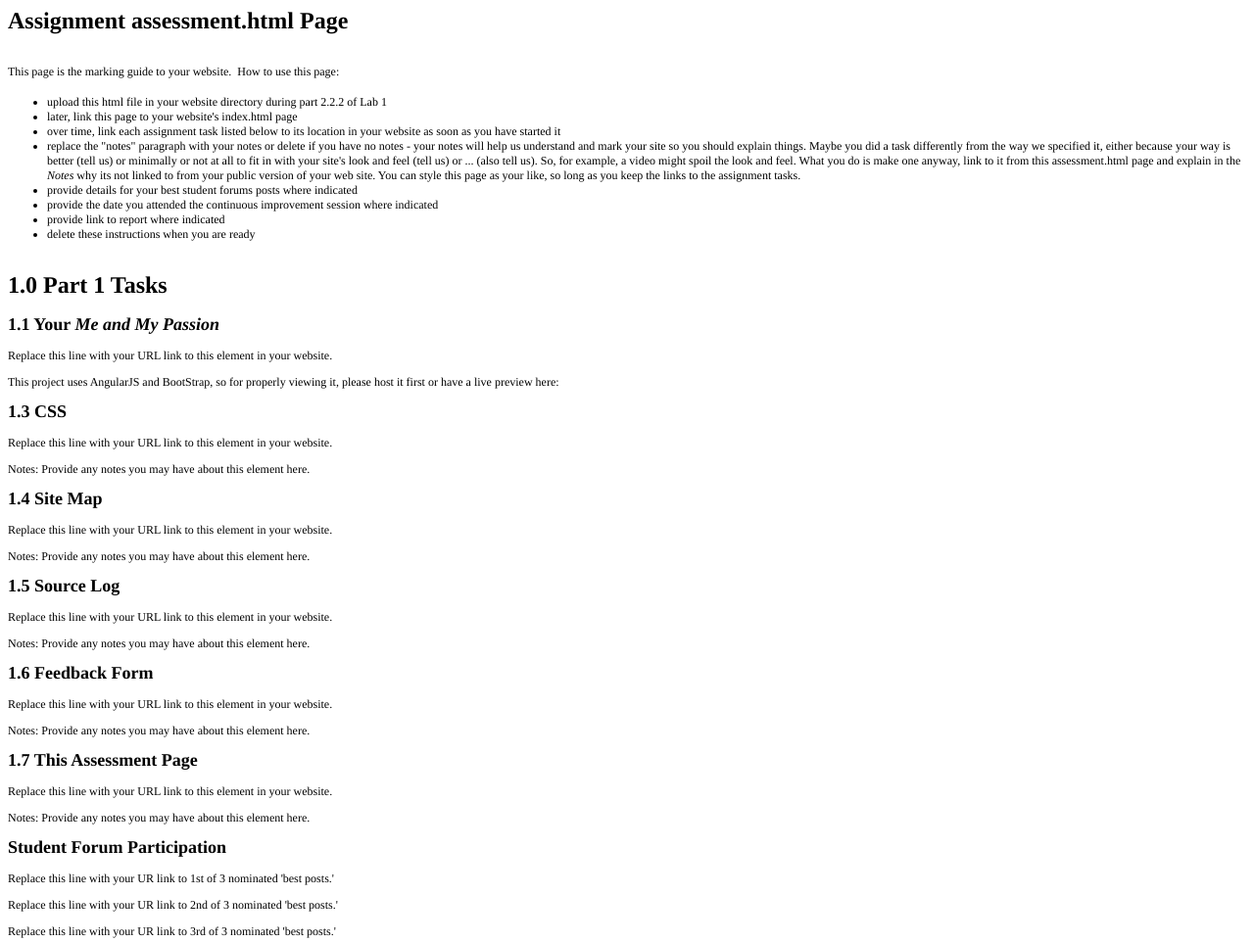
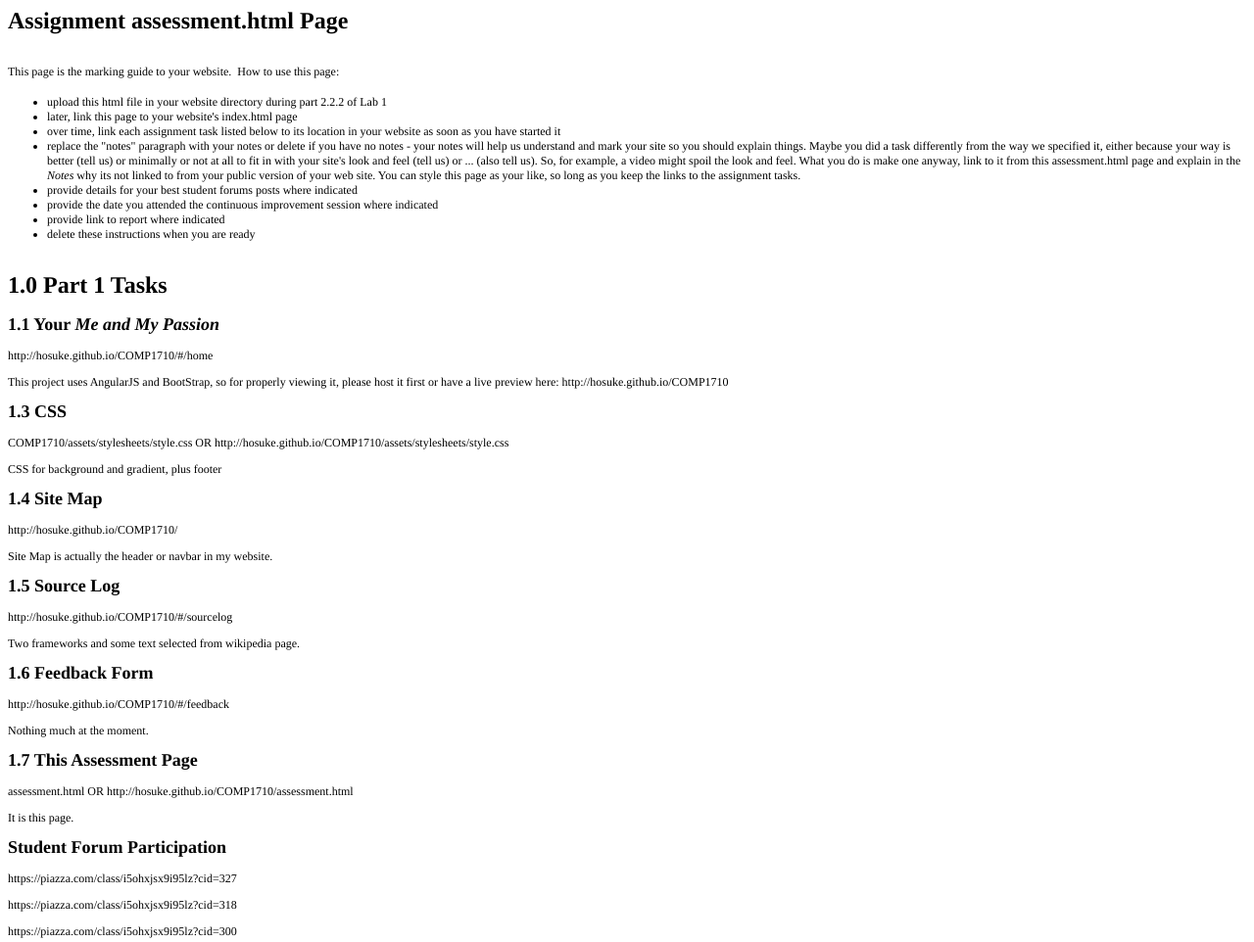
Before and after one commit to Hosuke/COMP1710, a plain HTML site: page assessment.html in a window 1280 px wide. Shown: the top 962 px of the page at 98% size. Drawn offline with Linux system fonts and the light colour scheme.

Commit message:
Finish assignment part 1

```diff
--- a/assessment.html
+++ b/assessment.html
@@ -72,54 +72,72 @@
 <h2 style="margin: 0.0px 0.0px 14.0px 0.0px; font: 18.0px Times"><b>1.1 Your <i>Me and My Passion</i></b></h2>
 
 <p class="p3">
-    Replace this line with your URL link to this element in your website.
+    http://hosuke.github.io/COMP1710/#/home
 </p>
 
 <p class="p3">
     This project uses AngularJS and BootStrap, so for properly viewing it,
     please host it first
-    or have a live preview here:
+    or have a live preview here: http://hosuke.github.io/COMP1710
 </p>
 
 <h2 style="margin: 0.0px 0.0px 14.0px 0.0px; font: 18.0px Times"><b>1.3 CSS</b></h2>
 
 <p class="p3">
-    Replace this line with your URL link to this element in your website.
+    COMP1710/assets/stylesheets/style.css
+    OR
+    http://hosuke.github.io/COMP1710/assets/stylesheets/style.css
 </p>
 
-<p class="p3">Notes: Provide any notes you may have about this element here.</p>
+<p class="p3">CSS for background and gradient, plus footer</p>
 
 <h2 style="margin: 0.0px 0.0px 14.0px 0.0px; font: 18.0px Times"><b>1.4 Site Map</b></h2>
 
-<p class="p3">Replace this line with your URL link to this element in your website.</p>
+<p class="p3">
+    http://hosuke.github.io/COMP1710/
+</p>
 
-<p class="p3">Notes: Provide any notes you may have about this element here.</p>
+<p class="p3">
+    Site Map is actually the header or navbar in my website.
+</p>
 
 <h2 style="margin: 0.0px 0.0px 14.0px 0.0px; font: 18.0px Times"><b>1.5 Source Log</b></h2>
 
-<p class="p3">Replace this line with your URL link to this element in your website.</p>
+<p class="p3">
+    http://hosuke.github.io/COMP1710/#/sourcelog
+</p>
 
-<p class="p3">Notes: Provide any notes you may have about this element here.</p>
+<p class="p3">
+    Two frameworks and some text selected from wikipedia page.
+</p>
 
 <h2 style="margin: 0.0px 0.0px 14.0px 0.0px; font: 18.0px Times"><b>1.6 Feedback Form</b></h2>
 
-<p class="p3">Replace this line with your URL link to this element in your website.</p>
+<p class="p3">
+    http://hosuke.github.io/COMP1710/#/feedback
+</p>
 
-<p class="p3">Notes: Provide any notes you may have about this element here.</p>
+<p class="p3">
+    Nothing much at the moment.
+</p>
 
 <h2 style="margin: 0.0px 0.0px 14.0px 0.0px; font: 18.0px Times"><b>1.7 This Assessment Page</b></h2>
 
-<p class="p3">Replace this line with your URL link to this element in your website.</p>
+<p class="p3">
+    assessment.html
+    OR
+    http://hosuke.github.io/COMP1710/assessment.html
+</p>
 
-<p class="p3">Notes: Provide any notes you may have about this element here.</p>
+<p class="p3">It is this page.</p>
 
 <p class="p5"><b>Student Forum Participation</b></p>
 
-<p class="p3">Replace this line with your UR link to 1st of 3 nominated 'best posts.'</p>
+<p class="p3">https://piazza.com/class/i5ohxjsx9i95lz?cid=327</p>
 
-<p class="p3">Replace this line with your UR link to 2nd of 3 nominated 'best posts.'</p>
+<p class="p3">https://piazza.com/class/i5ohxjsx9i95lz?cid=318</p>
 
-<p class="p3">Replace this line with your UR link to 3rd of 3 nominated 'best posts.'</p>
+<p class="p3">https://piazza.com/class/i5ohxjsx9i95lz?cid=300</p>
 
 <p class="p2"><br></p>
 
```
Also changed, not shown: app/header/header.tmpl.html (+1 -1 lines), app/home/home.tmpl.html (+1 -1 lines).
